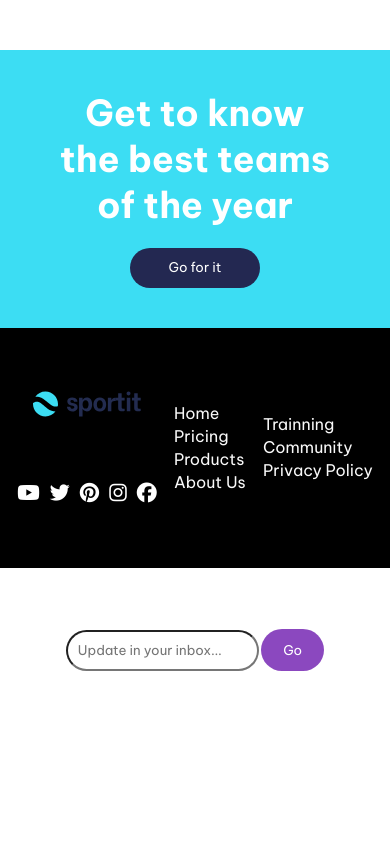
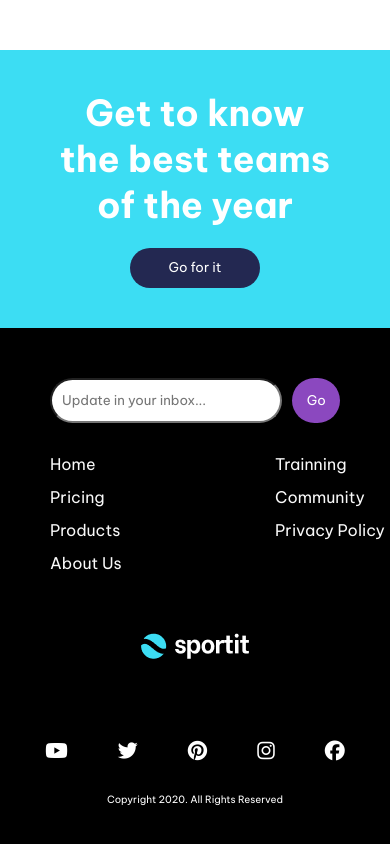
Before and after one commit to altezNicolas/FinalFrontEnd-I, a plain HTML site: page index.html in a window 390 px wide. Shown: the part 2236-3080 px from the top of the page. Before the commit the page ends 3044 px from the top, so only its background shows below. Drawn offline with Linux system fonts and the light colour scheme.

Commit message:
se finaliza diseño mobile

```diff
--- a/css/styles.css
+++ b/css/styles.css
@@ -243,26 +243,40 @@ button {
 footer {
   display: flex;
   flex-wrap: wrap;
-  justify-content: space-evenly;
-  align-items: center;
+  justify-content: space-between;
   width: 100%;
-  height: 24rem;
+  padding: 5rem 17rem;
   background-color: #000;
   color: white;
 }
+.footer-content-container{
+  display: flex;
+  justify-content: space-between;
+  width: 100%;
+}
 .links-footer {
+  width: 45rem;
+  height: 13rem;
+  display: flex;
+  flex-wrap: wrap;
   line-height: 23px;
   list-style: none;
   font-size: 1.6rem;
   font-weight: 400;
   color: var(--neutro-gris);
 }
+.links-footer li{
+  margin-bottom: 1rem;
+  padding-left: 5rem;
+  width: 50%;
+}
+
 .logo-social-media-container {
   display: flex;
   flex-direction: column-reverse;
   align-items: center;
-  height: 100%;
-  justify-content: space-evenly;
+  height: 13rem;
+  justify-content: space-between;
 }
 .logo-social-media-container a {
   font-size: 2rem;
@@ -270,19 +284,23 @@ footer {
 }
 .social-media {
   display: flex;
+  justify-content: center;
   gap: 10px;
 }
-.form-copyright-container {
+.form-container {
   display: flex;
-  flex-direction: column;
-  align-items: center;
-  height: 100%;
   justify-content: space-evenly;
+  gap: 10px;
 }
-.form-copyright-container input {
-  padding: 10px;
+.form-container input {
+  padding: 1rem;
+  height: 4.5rem;
   background-color: var(--primary-blanco);
   border-radius: 50px;
+}
+footer p {
+  width: 100%;
+  text-align: right;
 }
 .purple-button-footer {
   width: 63px;
@@ -361,22 +379,37 @@ footer {
     background-color: var(--neutro-azul-oscuro);
     color: var(--primary-blanco);
   }
-/*   /* ESTILOS FOOTER */
-  /* footer{
+  footer{
+    padding: 5rem 0;
+  }
+  footer p{
+    text-align: center;
+  }
+  .footer-content-container{
     display: flex;
-    height: 534.71px;
-    position: relative;
-    flex-direction: column;
+    flex-direction: column-reverse;
+    margin-bottom: 3rem;
   }
   .logo-social-media-container{
-    display: flex;
-    flex-direction: column;
-    position: absolute;
-    top: 320px;
+    flex-direction: column-reverse;
   }
-  .form-copyright-container{
-    height: 30px;
-    position: absolute;
-    top: 20px;
-  }  */
+  .social-media{
+    gap: 50px;
+  }
+  .links-footer{
+    margin: 0 auto 5rem auto;
+
+  }
+  .form-container{
+    margin-bottom: 3rem;
+    padding: 0 5rem;
+  }
+  .form-container input{
+    width: 30rem;
+    height: 4.5rem;
+  }
+  .form-container button{
+    width: 6.3rem;
+    height: 4.5rem;
+  }
 }
--- a/index.html
+++ b/index.html
@@ -1,21 +1,17 @@
 <!DOCTYPE html>
 <html lang="en">
+
 <head>
   <meta charset="UTF-8" />
   <meta name="viewport" content="width=device-width, initial-scale=1.0" />
   <link rel="preconnect" href="https://fonts.googleapis.com" />
   <link rel="preconnect" href="https://fonts.gstatic.com" crossorigin />
-    <link
-      href="https://fonts.googleapis.com/css2?family=Be+Vietnam+Pro:wght@400;500;700&display=swap"
-      rel="stylesheet"
-    />
-    <script
-      src="https://kit.fontawesome.com/f28b1f30f5.js"
-      crossorigin="anonymous"
-    ></script>
+  <link href="https://fonts.googleapis.com/css2?family=Be+Vietnam+Pro:wght@400;500;700&display=swap" rel="stylesheet" />
+  <script src="https://kit.fontawesome.com/f28b1f30f5.js" crossorigin="anonymous"></script>
   <link rel="stylesheet" href="/css/styles.css" />
   <title>Sportit</title>
 </head>
+
 <body>
   <header>
 
@@ -144,52 +140,37 @@
   </main>
 
   <footer>
-      <div class="logo-social-media-container">
-        <div class="social-media">
-          <a href="https://www.youtube.com/"
-            ><i class="fa-brands fa-youtube"></i
-          ></a>
-          <a href="https://twitter.com/"
-            ><i class="fa-brands fa-twitter"></i
-          ></a>
-          <a href="https://www.pinterest.com/"
-            ><i class="fa-brands fa-pinterest"></i
-          ></a>
-          <a href="https://www.instagram.com/"
-            ><i class="fa-brands fa-instagram"></i
-          ></a>
-          <a href="https://www.facebook.com/"
-            ><i class="fa-brands fa-facebook"></i
-          ></a>
-        </div>
-        <img src="/img/logo.svg" alt="Imagen de logo" />
-      </div>
+    <div class="footer-content-container">
+      <section class="logo-social-media-container">
+        <article class="social-media">
+          <a href="https://www.youtube.com/"><i class="fa-brands fa-youtube"></i></a>
+          <a href="https://twitter.com/"><i class="fa-brands fa-twitter"></i></a>
+          <a href="https://www.pinterest.com/"><i class="fa-brands fa-pinterest"></i></a>
+          <a href="https://www.instagram.com/"><i class="fa-brands fa-instagram"></i></a>
+          <a href="https://www.facebook.com/"><i class="fa-brands fa-facebook"></i></a>
+        </article>
+        <img src="/img/logo-footer.png" alt="Imagen de logo" />
+      </section>
 
       <ul class="links-footer">
         <li><a href="#"></a>Home</li>
+        <li><a href="#"></a>Trainning</li>
         <li><a href="#"></a>Pricing</li>
+        <li><a href="#"></a>Community</li>
         <li><a href="#"></a>Products</li>
+        <li><a href="#"></a>Privacy Policy</li>
         <li><a href="#"></a>About Us</li>
       </ul>
 
-      <ul class="links-footer">
-        <li><a href="#"></a>Trainning</li>
-        <li><a href="#"></a>Community</li>
-        <li><a href="#"></a>Privacy Policy</li>
-      </ul>
-
-      <div class="form-copyright-container">
-        <form class="formulario" method="POST" action="#">
-          <input
-            type="text"
-            id="update"
-            name="update"
-            placeholder="Update in your inbox..."
-          />
+      <form class="form-container" method="POST" action="#">
+        <input type="text" id="update" name="update" placeholder="Update in your inbox..." />
         <button class="purple-button-footer" type="submit">Go</button>
       </form>
+    </div>
+
     <p>Copyright 2020. All Rights Reserved</p>
-      </div>
+
   </footer>
 </body>
+
 </html>
```
Also changed, not shown: img/logo-blanco.png (added), img/logo-footer.png (added). Lines whose indentation alone changed are shown as unchanged.
